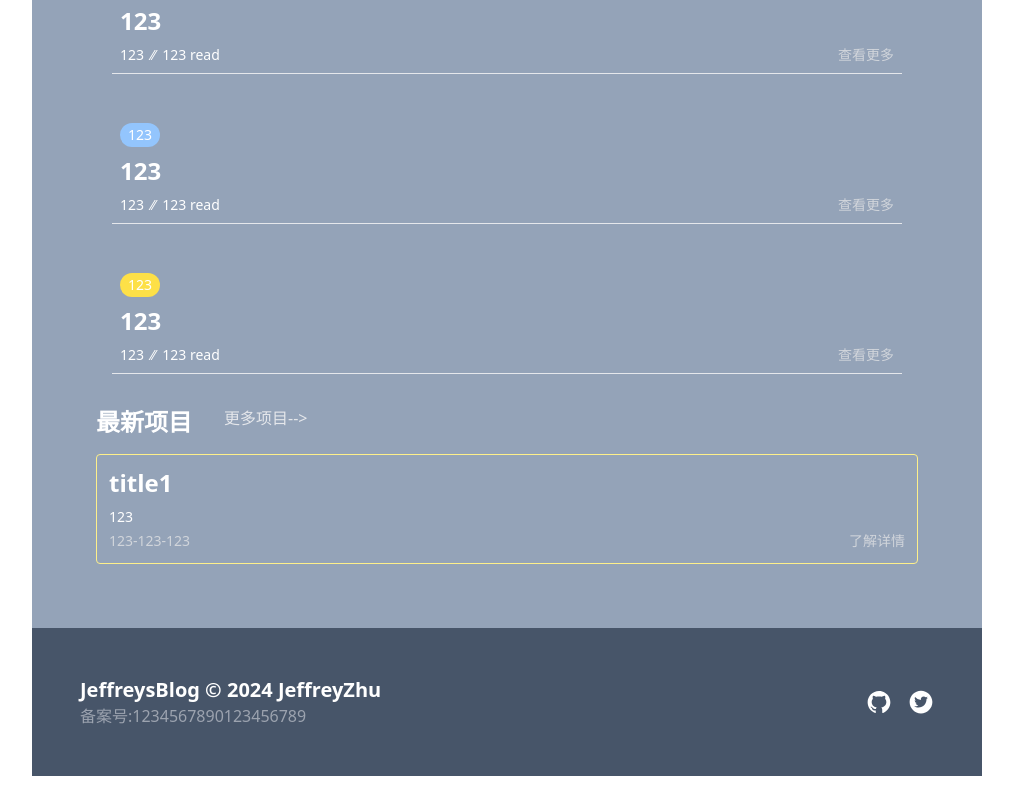
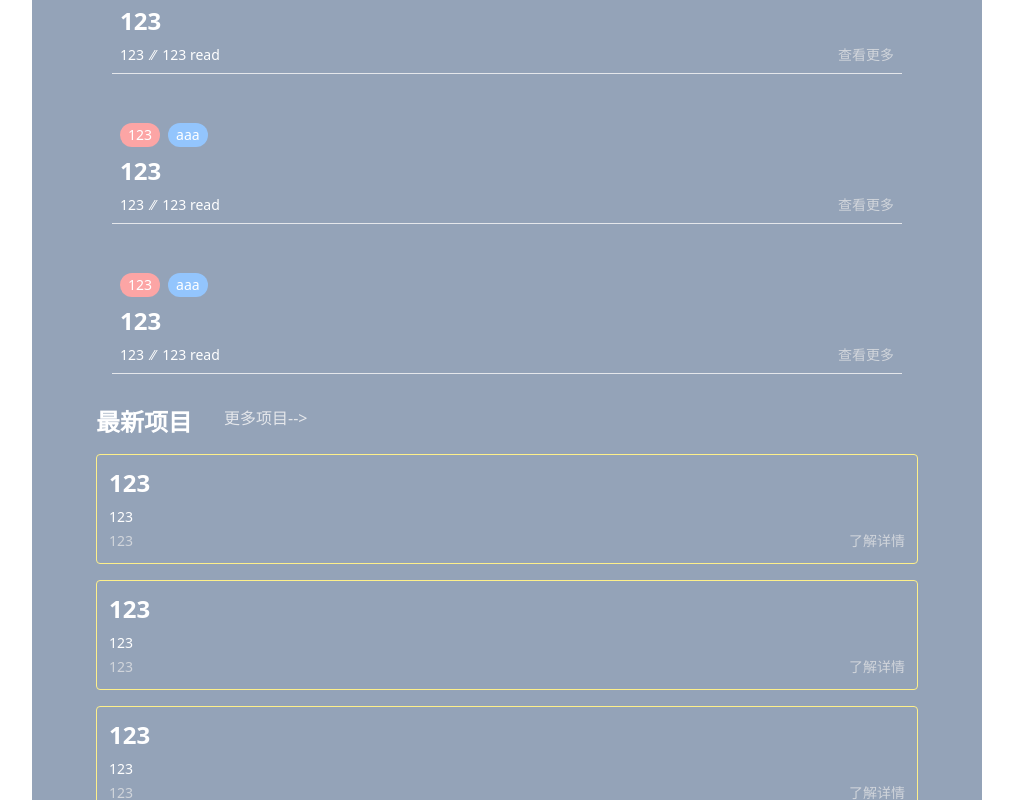
Before and after one commit to JeffreyZhu0201/NanoPress, a React (Create React App) app in the folder jeffreysblogfronted/: page /home in a window 1280 px wide. Shown: the part 1020-1820 px from the top of the page, without its empty margins (133-1146 px from the left). Before the commit the page ends 1796 px from the top, so only its background shows below. Built offline with nearby package versions, Linux system fonts and the light colour scheme.

Commit message:
分页功能

```diff
--- a/jeffreysblogfronted/src/common/blogData.tsx
+++ /dev/null
@@ -1,12 +0,0 @@
-
-const blogs = [
-    {
-        blogId:"123",
-        title:"123",
-        author:"123",
-        read:"123",
-        date:"123"
-    }
-]
-
-export default blogs
--- /dev/null
+++ b/jeffreysblogfronted/src/common/entity/projectEntity.tsx
@@ -0,0 +1,20 @@
+/*
+ * @Author: JeffreyZhu 1624410543@qq.com
+ * @Date: 2024-11-30 20:27:39
+ * @LastEditors: JeffreyZhu 1624410543@qq.com
+ * @LastEditTime: 2024-11-30 20:33:49
+ * @FilePath: \JeffreysBlog\jeffreysblogfronted\src\common\entity\projectEntity.tsx
+ * @Description: File Description Here...
+ *
+ * Copyright (c) 2024 by JeffreyZhu, All Rights Reserved.
+ */
+
+interface Project{
+    projectId:string,
+    title:string,
+    intro:string,
+    date:string,
+    content:string
+}
+
+export default Project
--- /dev/null
+++ b/jeffreysblogfronted/src/common/testData/blogData.tsx
@@ -0,0 +1,131 @@
+
+const testBlogs = [
+    {
+        blogId: "123",
+        title: "123",
+        author: "123",
+        read: "123",
+        date: "123",
+        content: "123",
+        category: [{ name: "123", color: "red" }, { name: "aaa", color: "blue" }]
+    },
+    {
+        blogId: "123",
+        title: "123",
+        author: "123",
+        read: "123",
+        date: "123",
+        content: "123",
+        category: [{ name: "123", color: "red" }, { name: "aaa", color: "blue" }]
+    },
+    {
+        blogId: "123",
+        title: "123",
+        author: "123",
+        read: "123",
+        date: "123",
+        content: "123",
+        category: [{ name: "123", color: "red" }, { name: "aaa", color: "blue" }]
+    },
+    {
+        blogId: "123",
+        title: "123",
+        author: "123",
+        read: "123",
+        date: "123",
+        content: "123",
+        category: [{ name: "123", color: "red" }, { name: "aaa", color: "blue" }]
+    },
+    {
+        blogId: "123",
+        title: "123",
+        author: "123",
+        read: "123",
+        date: "123",
+        content: "123",
+        category: [{ name: "123", color: "red" }, { name: "aaa", color: "blue" }]
+    },
+    {
+        blogId: "123",
+        title: "123",
+        author: "123",
+        read: "123",
+        date: "123",
+        content: "123",
+        category: [{ name: "123", color: "red" }, { name: "aaa", color: "blue" }]
+    },
+    {
+        blogId: "123",
+        title: "123",
+        author: "123",
+        read: "123",
+        date: "123",
+        content: "123",
+        category: [{ name: "123", color: "red" }, { name: "aaa", color: "blue" }]
+    },
+    {
+        blogId: "123",
+        title: "123",
+        author: "123",
+        read: "123",
+        date: "123",
+        content: "123",
+        category: [{ name: "123", color: "red" }, { name: "aaa", color: "blue" }]
+    },
+    {
+        blogId: "123",
+        title: "123",
+        author: "123",
+        read: "123",
+        date: "123",
+        content: "123",
+        category: [{ name: "123", color: "red" }, { name: "aaa", color: "blue" }]
+    },
+    {
+        blogId: "123",
+        title: "123",
+        author: "123",
+        read: "123",
+        date: "123",
+        content: "123",
+        category: [{ name: "123", color: "red" }, { name: "aaa", color: "blue" }]
+    },
+    {
+        blogId: "123",
+        title: "123",
+        author: "123",
+        read: "123",
+        date: "123",
+        content: "123",
+        category: [{ name: "123", color: "red" }, { name: "aaa", color: "blue" }]
+    },
+    {
+        blogId: "123",
+        title: "123",
+        author: "123",
+        read: "123",
+        date: "123",
+        content: "123",
+        category: [{ name: "123", color: "red" }, { name: "aaa", color: "blue" }]
+    },
+    {
+        blogId: "123",
+        title: "123",
+        author: "123",
+        read: "123",
+        date: "123",
+        content: "123",
+        category: [{ name: "123", color: "red" }, { name: "aaa", color: "blue" }]
+    },
+    {
+        blogId: "123",
+        title: "123",
+        author: "123",
+        read: "123",
+        date: "123",
+        content: "123",
+        category: [{ name: "123", color: "red" }, { name: "aaa", color: "blue" }]
+    },
+]
+
+export default testBlogs
--- /dev/null
+++ b/jeffreysblogfronted/src/common/testData/projectData.tsx
@@ -0,0 +1,132 @@
+
+const testProjects = [
+    {
+        projectId: "123",
+        title: "123",
+        intro: "123",
+        date: "123",
+        content: "123"
+    },
+    {
+        projectId: "123",
+        title: "123",
+        intro: "123",
+        date: "123",
+        content: "123"
+    },
+    {
+        projectId: "123",
+        title: "123",
+        intro: "123",
+        date: "123",
+        content: "123"
+    },
+    {
+        projectId: "123",
+        title: "123",
+        intro: "123",
+        date: "123",
+        content: "123"
+    },
+    {
+        projectId: "123",
+        title: "123",
+        intro: "123",
+        date: "123",
+        content: "123"
+    },
+    {
+        projectId: "123",
+        title: "123",
+        intro: "123",
+        date: "123",
+        content: "123"
+    },
+    {
+        projectId: "123",
+        title: "123",
+        intro: "123",
+        date: "123",
+        content: "123"
+    },
+    {
+        projectId: "123",
+        title: "123",
+        intro: "123",
+        date: "123",
+        content: "123"
+    },
+    {
+        projectId: "123",
+        title: "123",
+        intro: "123",
+        date: "123",
+        content: "123"
+    },
+    {
+        projectId: "123",
+        title: "123",
+        intro: "123",
+        date: "123",
+        content: "123"
+    },
+    {
+        projectId: "123",
+        title: "123",
+        intro: "123",
+        date: "123",
+        content: "123"
+    },
+    {
+        projectId: "123",
+        title: "123",
+        intro: "123",
+        date: "123",
+        content: "123"
+    },
+    {
+        projectId: "123",
+        title: "123",
+        intro: "123",
+        date: "123",
+        content: "123"
+    },
+    {
+        projectId: "123",
+        title: "123",
+        intro: "123",
+        date: "123",
+        content: "123"
+    },
+    {
+        projectId: "123",
+        title: "123",
+        intro: "123",
+        date: "123",
+        content: "123"
+    },
+    {
+        projectId: "123",
+        title: "123",
+        intro: "123",
+        date: "123",
+        content: "123"
+    },
+    {
+        projectId: "123",
+        title: "123",
+        intro: "123",
+        date: "123",
+        content: "123"
+    },
+    {
+        projectId: "123",
+        title: "123",
+        intro: "123",
+        date: "123",
+        content: "123"
+    },
+
+]
+
+export default testProjects
--- a/jeffreysblogfronted/src/components/BlogCard.tsx
+++ b/jeffreysblogfronted/src/components/BlogCard.tsx
@@ -2,7 +2,7 @@
  * @Author: JeffreyZhu 1624410543@qq.com
  * @Date: 2024-11-27 22:26:22
  * @LastEditors: JeffreyZhu 1624410543@qq.com
- * @LastEditTime: 2024-11-30 20:19:30
+ * @LastEditTime: 2024-11-30 20:39:10
  * @FilePath: \JeffreysBlog\jeffreysblogfronted\src\components\BlogCard.tsx
  * @Description: File Description Here..II
  *
@@ -12,27 +12,28 @@
 import React from "react"
 import CategoryColor from "../common/CategoryColor"
 import { Link } from "react-router-dom"
+import Blog from "../common/entity/blogEntity"
 
-function blogCard(props: { category: { name: string, color: string }[], title: string, date: string, read: string, blogId: string }) {
+function BlogCard(props: {blog:Blog}) {
 
     return (
 
         <>
-            <Link to={`/articledetail/blog/${props.blogId}`}>
+            <Link to={`/articledetail/blog/${props.blog.blogId}`}>
                 <div className="m-2 md:m-4 border-b-1 border-x-white">
                     <div className="">
                         {
-                            props.category.map((categoryItem) => {
+                            props.blog.category.map((categoryItem) => {
                                 return <div className={`text-white ${CategoryColor.get(categoryItem.color)} inline-block rounded-full text-xs md:text-sm ml-2 p-2 pt-0.5 pb-0.5 cursor-pointer hover:bg-green-200 transition-colors`}>{categoryItem.name}</div>
                             })
                         }
                     </div>
                     <div className=" text-white">
-                        <div className="ml-2 text-xl md:text-2xl font-bold truncate md:m-2 cursor-pointer hover:text-green-200 transition-colors duration-500">{props.title}</div>
+                        <div className="ml-2 text-xl md:text-2xl font-bold truncate md:m-2 cursor-pointer hover:text-green-200 transition-colors duration-500">{props.blog.title}</div>
                         <div className="flex m-1 md:m-2 font-thin text-sm">
-                            <div>{props.date}</div>
+                            <div>{props.blog.date}</div>
                             <span>&nbsp;&nbsp;&frasl;&frasl;&nbsp;&nbsp;</span>
-                            <div>{props.read} read</div>
+                            <div>{props.blog.read} read</div>
                             <div className="ml-auto text-gray-300 text-sm cursor-pointer hover:text-slate-100 transition-colors">查看更多</div>
                         </div>
                     </div>
@@ -40,4 +41,4 @@ function blogCard(props: { category: { name: string, color: string }[], title: s
             </Link ></>)
 }
 
-export default blogCard
+export default BlogCard
--- a/jeffreysblogfronted/src/components/ProjectCard.tsx
+++ b/jeffreysblogfronted/src/components/ProjectCard.tsx
@@ -2,7 +2,7 @@
  * @Author: JeffreyZhu 1624410543@qq.com
  * @Date: 2024-11-26 15:46:51
  * @LastEditors: JeffreyZhu 1624410543@qq.com
- * @LastEditTime: 2024-11-30 11:54:40
+ * @LastEditTime: 2024-11-30 20:42:23
  * @FilePath: \JeffreysBlog\jeffreysblogfronted\src\components\ProjectCard.tsx
  * @Description: File Description Here...
  *
@@ -11,26 +11,23 @@
 
 import React from "react"
 
-import {Link} from "react-router-dom"
+import { Link } from "react-router-dom"
+import Project from "../common/entity/projectEntity"
 
-//{title:string;intro:string;date:string}
-
-function ProjectCard(props:{title:string,intro:string,date:string,projectId:string}){
-
-
+function ProjectCard(props: { project: Project }) {
 
     return (
-        <Link to={`/articledetail/project/${props.projectId}`}>
+        <Link to={`/articledetail/project/${props.project.projectId}`}>
             <div className="bg-transparent border-yellow-200 rounded border hover:border-white transition-colors duration-300 shadow-purple-500 hover:shadow-2xl">
-            <div className="m-3 flex flex-col  cursor-pointer">
-                <h1 className="text-xl md:text-2xl font-bold text-white truncate md:mb-2">{props.title}</h1>
-                <div className="line-clamp-1 text-sm font-thin text-white">{props.intro}</div>
-                <div className="grid grid-cols-2 mt-1">
-                    <div className="text-gray-300 text-sm">{props.date}</div>
-                    <div className="text-right text-gray-300 text-sm cursor-pointer hover:text-slate-100 transition-colors">了解详情</div>
+                <div className="m-3 flex flex-col  cursor-pointer">
+                    <h1 className="text-xl md:text-2xl font-bold text-white truncate md:mb-2">{props.project.title}</h1>
+                    <div className="line-clamp-1 text-sm font-thin text-white">{props.project.intro}</div>
+                    <div className="grid grid-cols-2 mt-1">
+                        <div className="text-gray-300 text-sm">{props.project.date}</div>
+                        <div className="text-right text-gray-300 text-sm cursor-pointer hover:text-slate-100 transition-colors">了解详情</div>
+                    </div>
                 </div>
             </div>
-        </div>
         </Link>
 
     )
--- a/jeffreysblogfronted/src/pages/Blogs.tsx
+++ b/jeffreysblogfronted/src/pages/Blogs.tsx
@@ -2,31 +2,24 @@
  * @Author: JeffreyZhu 1624410543@qq.com
  * @Date: 2024-11-25 21:03:31
  * @LastEditors: JeffreyZhu 1624410543@qq.com
- * @LastEditTime: 2024-11-30 20:12:37
+ * @LastEditTime: 2024-11-30 20:52:29
  * @FilePath: \JeffreysBlog\jeffreysblogfronted\src\pages\Blogs.tsx
  * @Description: File Description Here...
  *
  * Copyright (c) 2024 by JeffreyZhu, All Rights Reserved.
  */
 
-import React,{useEffect,useState} from "react"
-import blogCard from "../components/BlogCard"
+import React, { useEffect, useState } from "react"
 import Pagination from "../components/Pagination"
-
-interface Blog {
-    blogId: number,
-    title: string,
-    author: string,
-    date: string,
-    content: string,
-    category: { name: string, color: string }[]
-}
+import testBlogs from "../common/testData/blogData"
+import Blog from "../common/entity/blogEntity"
+import BlogCard from "../components/BlogCard"
 
 function Blogs() {
-    const [posts, setPosts] = useState([]);
+
     const [loading, setLoading] = useState(false);
     const [currentPage, setCurrentPage] = useState(1);
-    const [postsPerPage] = useState(10);
+    const [blogsPerPage] = useState(10);
 
     useEffect(() => {
         const fetchPosts = async () => {
@@ -40,9 +33,10 @@ function Blogs() {
     }, []);
 
     // Get current posts
-    const indexOfLastPost = currentPage * postsPerPage;
-    const indexOfFirstPost = indexOfLastPost - postsPerPage;
-    const currentPosts = posts.slice(indexOfFirstPost, indexOfLastPost);
+    const indexOfLastPost = currentPage * blogsPerPage;
+    const indexOfFirstPost = indexOfLastPost - blogsPerPage;
+
+    var blogList: Blog[] = testBlogs.slice(indexOfFirstPost, indexOfLastPost);
 
     // Change page
     const paginateFront = () => setCurrentPage(currentPage + 1);
@@ -50,24 +44,27 @@ function Blogs() {
 
 
     return (
-        <div className="p-2 md:p-16 bg-slate-700 h-screen flex flex-col">
+        <div className="p-2 md:p-16 bg-slate-700 h-full flex flex-col">
             <div className="mb-2 md:mb-16">
                 <h1 className="font-bold text-xl md:text-4xl text-white mt-2 mb-8">Blogs</h1>
                 <p className="text-base md:text-lg text-white overflow-ellipsis">Articles, tutorials, snippets, rants, and everything else. Subscribe for updates as they happen.</p>
             </div>
             <div>
-                <blogCard title={"123"} read={"123"} date={"123"} category={[{ name: "123", color: "red" }]} blogId={"123"}></blogCard>
+                {
+                    blogList.map((blogItem) => {
+                        return <BlogCard blog={blogItem}></BlogCard>
+                    })
+                }
             </div>
 
             <div className="mt-auto flex flex-row items-center justify-center ">
                 <Pagination
-                    postsPerPage={postsPerPage}
-                    totalPosts={posts.length}
+                    postsPerPage={blogsPerPage}
+                    totalPosts={testBlogs.length}
                     paginateBack={paginateBack}
                     paginateFront={paginateFront}
                     currentPage={currentPage}
                 />
-
             </div>
 
         </div>
--- a/jeffreysblogfronted/src/pages/Homepage.tsx
+++ b/jeffreysblogfronted/src/pages/Homepage.tsx
@@ -2,7 +2,7 @@
  * @Author: JeffreyZhu 1624410543@qq.com
  * @Date: 2024-11-25 20:51:21
  * @LastEditors: JeffreyZhu 1624410543@qq.com
- * @LastEditTime: 2024-11-28 15:27:23
+ * @LastEditTime: 2024-11-30 20:46:03
  * @FilePath: \JeffreysBlog\jeffreysblogfronted\src\pages\Homepage.tsx
  * @Description: File Description Here...
  *
@@ -13,10 +13,17 @@ import React, { ReactElement } from "react"
 import Avatar from "../resource/avatar.jpeg"
 
 import ProjectCard from "../components/ProjectCard"
-import ArticleCard from "../components/BlogCard"
+import BlogCard from "../components/BlogCard"
 import { Link } from "react-router-dom"
+import testBlogs from "../common/testData/blogData"
+import testProjects from "../common/testData/projectData"
+import Blog from "../common/entity/blogEntity"
+import Project from "../common/entity/projectEntity"
 
 function Homepage(): ReactElement {
+
+    var blogPreviewList:Blog[] = testBlogs.slice(0, 3);
+    var proejctPreviewList:Project[] = testProjects.slice(0, 3)
 
     return (
         <div className="Homepage bg-slate-400 w-full flex flex-col p-2 md:p-14">
@@ -49,9 +56,12 @@ function Homepage(): ReactElement {
                     <Link to="/blogs" className="ml-8 text-gray-200 mb-auto font-light cursor-pointer hover:text-white transition-colors">更多文章--&gt;</Link>
                 </div>
 
-                <ArticleCard category={[{name:"123",color:"red"}]} title={"123"} date={"123"} read={"123"} blogId={"123"}></ArticleCard>
-                <ArticleCard category={[{name:"123",color:"blue"}]} title={"123"} date={"123"} read={"123"} blogId={"123"}></ArticleCard>
-                <ArticleCard category={[{name:"123",color:"yellow"}]} title={"123"} date={"123"} read={"123"} blogId={"123"}></ArticleCard>
+                {
+                    blogPreviewList.map((blogItem) => {
+                        return <BlogCard blog={blogItem}></BlogCard>
+                    })
+                }
+
             </div>
 
             <div className="p-2  grid grid-flow-row gap-4">
@@ -59,7 +69,11 @@ function Homepage(): ReactElement {
                     <p className="text-2xl font-bold text-white">最新项目</p>
                     <Link to="/projects" className="ml-8 text-gray-200 mb-auto font-light cursor-pointer hover:text-white transition-colors">更多项目--&gt;</Link>
                 </div>
-                <ProjectCard title={"title1"} date={"123-123-123"} intro={"123"} projectId="123"></ProjectCard>
+                {
+                    proejctPreviewList.map((projectItem) => {
+                        return <ProjectCard project={projectItem}></ProjectCard>
+                    })
+                }
             </div>
         </div>
     )
--- a/jeffreysblogfronted/src/pages/Projects.tsx
+++ b/jeffreysblogfronted/src/pages/Projects.tsx
@@ -2,7 +2,7 @@
  * @Author: JeffreyZhu 1624410543@qq.com
  * @Date: 2024-11-25 21:04:39
  * @LastEditors: JeffreyZhu 1624410543@qq.com
- * @LastEditTime: 2024-11-30 12:07:09
+ * @LastEditTime: 2024-11-30 20:53:55
  * @FilePath: \JeffreysBlog\jeffreysblogfronted\src\pages\Projects.tsx
  * @Description: File Description Here...
  *
@@ -22,7 +22,7 @@ function Projects() {
                 <p className="text-base md:text-lg text-white overflow-ellipsis">Articles, tutorials, snippets, rants, and everything else. Subscribe for updates as they happen.</p>
             </div>
             <div>
-                <ProjectCard title={"I'm title"} intro={"Introduction"} date={"im'date"} projectId="123"></ProjectCard>
+                {/* <ProjectCard project={project1}></ProjectCard>       */}
             </div>
         </div>
     )
```
Also changed, not shown: jeffreysblogfronted/src/components/Pagination.tsx (+4 -3 lines), jeffreysblogfronted/src/common/entity/blogEntity.tsx (renamed from jeffreysblogfronted/src/common/BlogEntity.tsx).
